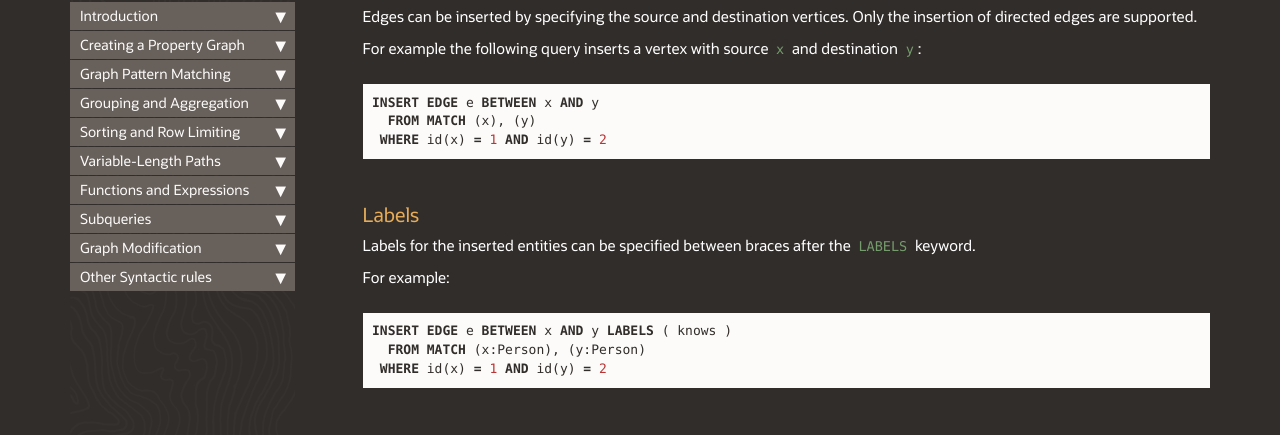
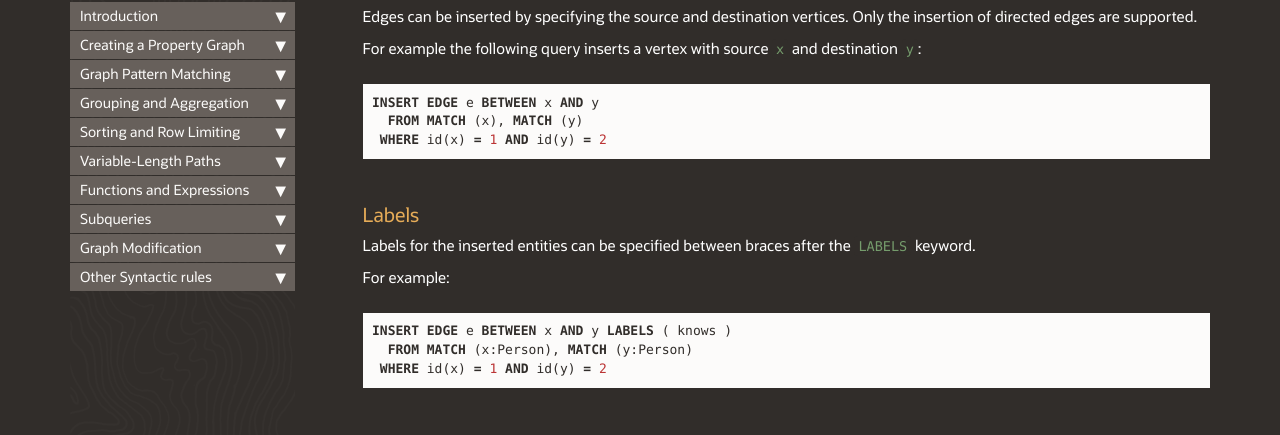
Before and after one commit to oracle/pgql-lang, a Jekyll site: the page built from pages/pgql-1.3-spec.md, in a window 1280 px wide and 1400 px high, scrolled down 64493 px. Shown: the part 147-582 px from the top of the window. Built offline with Jekyll 4.4.1, drawn with Linux system fonts in a browser that asks for light colours; nearby versions of some CDN libraries; comment, search, counter and statistics services are not loaded.

Commit message:
fix missing MATCH keywords

````diff
--- a/pages/pgql-1.3-spec.md
+++ b/pages/pgql-1.3-spec.md
@@ -2690,7 +2690,7 @@ For example the following query inserts a new vertex for every profession in the
 
 ```sql
   INSERT VERTEX x LABELS ( Profession ) PROPERTIES ( x.name = y.profession )
-    FROM MATCH (y: Person)
+    FROM MATCH (y:Person)
 GROUP BY y.profession
 ```
 
@@ -2703,7 +2703,7 @@ For example the following query inserts a vertex with source `x` and destination
 
 ```sql
 INSERT EDGE e BETWEEN x AND y
-  FROM MATCH (x), (y)
+  FROM MATCH (x), MATCH (y)
  WHERE id(x) = 1 AND id(y) = 2
 ```
 
@@ -2715,7 +2715,7 @@ For example:
 
 ```sql
 INSERT EDGE e BETWEEN x AND y LABELS ( knows )
-  FROM MATCH (x:Person), (y:Person)
+  FROM MATCH (x:Person), MATCH (y:Person)
  WHERE id(x) = 1 AND id(y) = 2
 ```
 
@@ -2775,7 +2775,7 @@ If a vertex pair is matched more than once, multiple edges will be inserted betw
 For example consider the following query:
 ```sql
 INSERT EDGE e BETWEEN x AND y
-  FROM MATCH (x), (y) -> (z)
+  FROM MATCH (x), MATCH (y) -> (z)
  WHERE id(x) == 1
 ```
 
@@ -2933,7 +2933,7 @@ For example, to update a vertex and also insert an edge with the same vertex as
 ```sql
 INSERT EDGE e BETWEEN x AND y
 UPDATE y SET ( y.a = 12 )
-  FROM MATCH (x), (y)
+  FROM MATCH (x), MATCH (y)
  WHERE id(x) = 1 AND id(y) = 2
 ```
 
@@ -2996,7 +2996,7 @@ For example, consider the following, not trivial case:
 ```sql
 INSERT EDGE e BETWEEN x AND y
 DELETE z
-  FROM MATCH (x) -> (y), (z)
+  FROM MATCH (x) -> (y), MATCH (z)
  WHERE id(z) = 11
 ```
 
````
